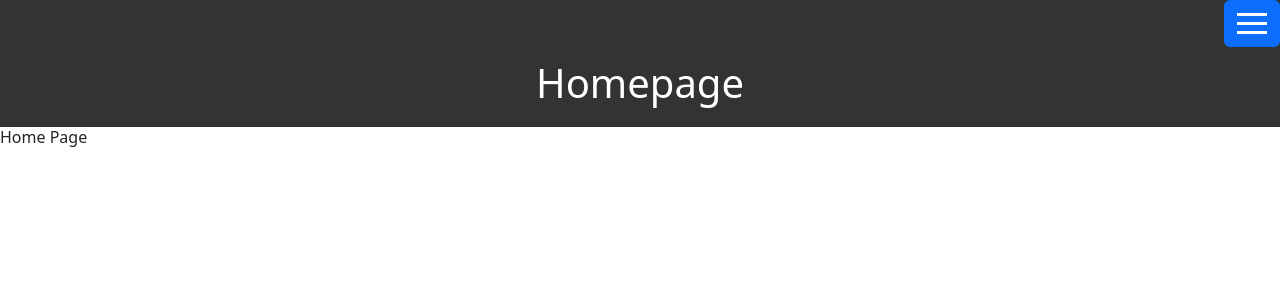
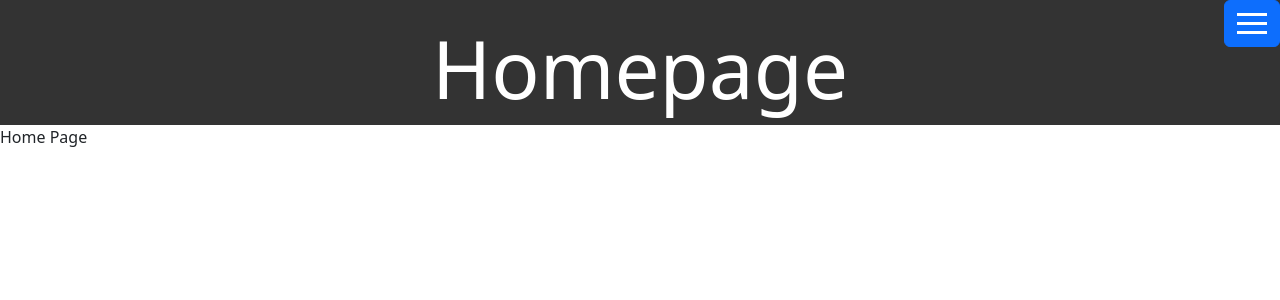
Before and after one commit to SEG3125-A/Group1-Lab8, a React (Create React App) app in the folder repairtech/: page / in a window 1280 px wide. Shown: the top 300 px of the page. Built offline with nearby package versions, Linux system fonts and the light colour scheme.

Commit message:
title css update

```diff
--- a/repairtech/src/App.css
+++ b/repairtech/src/App.css
@@ -158,14 +158,15 @@
 }
 
 /* App.css */
-.navbar-container {
+.title-container {
   display: flex;
   justify-content: center;
   align-items: center;
-  height: 80px; /* Adjust the height as needed */
+  height: 50px; /* Adjust the height as needed */
   background-color: #333; /* Background color of the title band */
 }
 
 .page-title {
   color: white;
+  font-size: 5em;
 }
--- a/repairtech/src/Navbar.js
+++ b/repairtech/src/Navbar.js
@@ -58,7 +58,7 @@ function Navbar({ closeNavbar }) {
         <Link to="/Pages/Technicians.js" onClick={handleNavLinkClick}>Technicians</Link>
         <Link to="/Pages/AboutUs.js" onClick={handleNavLinkClick}>About Us</Link>
       </div>
-      <div className="navbar-container"> {/* Apply CSS styles to this div */}
+      <div className="title-container"> {/* Apply CSS styles to this div */}
         <h1 className="page-title">{pageTitle}</h1>
       </div>
     </>
```
